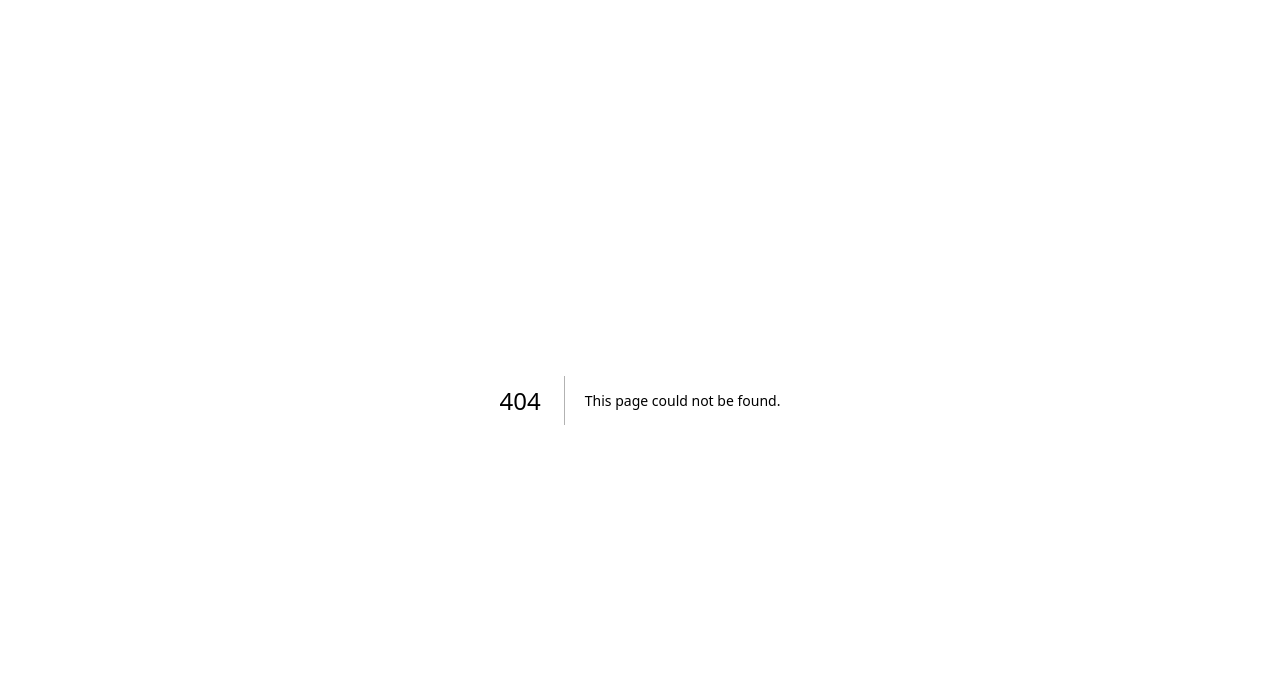
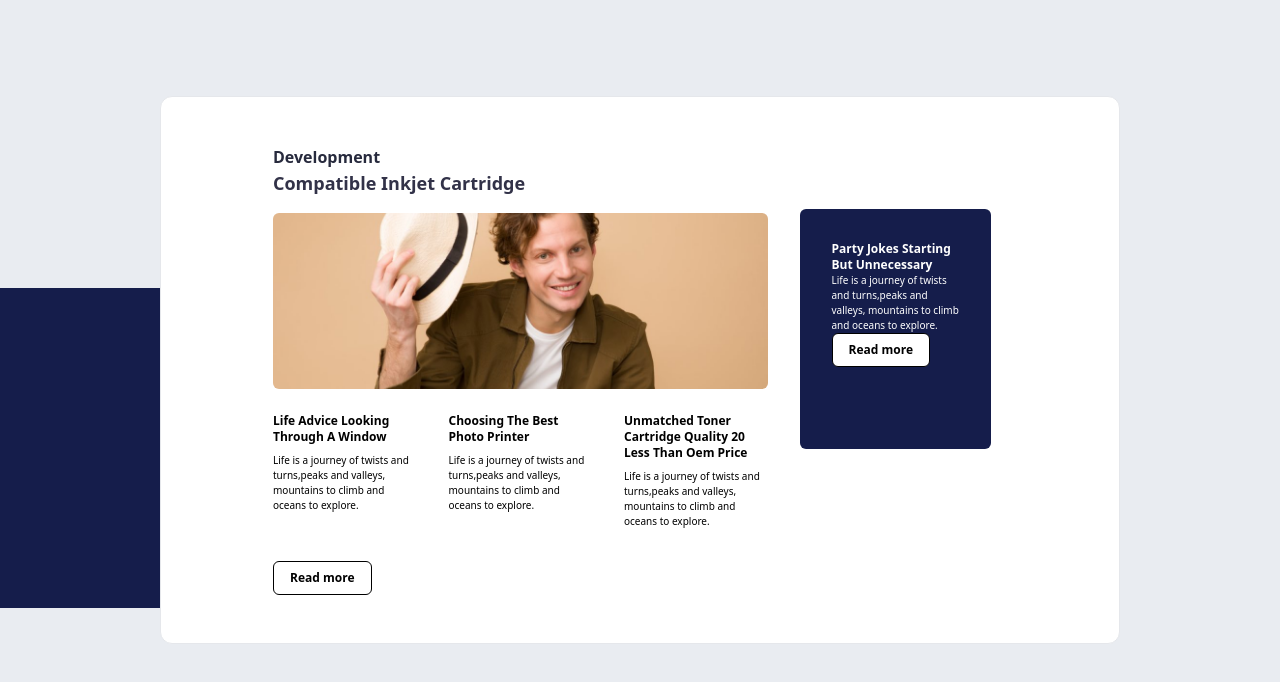
Before and after one commit to Ajithdev444/card, a Next.js app: page /development in a window 1280 px wide. Before the commit this address had no page. Shown: the top 682 px of the page. Built offline with nearby package versions, Linux system fonts and the light colour scheme.

Commit message:
development page created

```diff
--- /dev/null
+++ b/pages/development/index.tsx
@@ -0,0 +1,62 @@
+import React from 'react'
+import Image from 'next/image'
+import img2 from '../../public/img2.jpg'
+
+const Development = () => {
+  return (
+    <div className='relative bg-[#E9ECF1] h-screen'>
+        <div className='w-2/3 h-80 bg-[#151D4B] absolute mt-72'>
+
+        </div>
+        <div className='max-h-auto border mx-40 my-24 absolute bg-[#FFF] flex rounded-xl'>
+            <div className='py-12 px-28 col-span-2 w-3/4'>
+            <div className='mb-4'>
+            <h1 className='text-base font-semibold text-[#272A3D]'>Development</h1>
+            <h2 className='text-lg font-bold text-[#323248]'>Compatible Inkjet Cartridge</h2>
+            </div>
+            <div>
+                <Image src={img2} alt='development' className='w-full h-44 object-cover rounded-md'/>
+            </div>
+            <div className='grid grid-cols-3 w-full py-6 gap-8'>
+                <div>
+                    <h2 className='text-xs font-bold'>Life Advice Looking Through A Window</h2>
+                    <p className='text-[10px] py-2'>Life is a journey of twists and turns,peaks and
+                        valleys, mountains to climb and oceans to explore.
+                    </p>
+                </div>
+                <div>
+                    <h2 className='text-xs font-bold'>Choosing The Best Photo Printer</h2>
+                    <p className='text-[10px] py-2'>Life is a journey of twists and turns,peaks and
+                        valleys, mountains to climb and oceans to explore. </p>
+                </div>
+                <div>
+                    <h2 className='text-xs font-bold'>Unmatched Toner Cartridge Quality 20
+                        Less Than Oem Price
+                    </h2>
+                    <p className='text-[10px] py-2'>Life is a journey of twists and turns,peaks and
+                        valleys, mountains to climb and oceans to explore.</p>
+                </div>
+            </div>
+            <div>
+                <button className='px-4 py-2 border-[1px] border-[#000] rounded-md font-semibold text-xs'>
+                    Read more</button>
+            </div>
+            </div>
+            <div className='bg-[#151D4B] w-1/5 h-60 my-28 mx-[-80px] rounded-md'>
+                <div className='p-8'>
+                <h2 className='text-xs font-bold text-white'>Party Jokes Starting But Unnecessary</h2>
+                <p className='text-[10px] text-white'>Life is a journey of twists and turns,peaks and
+                        valleys, mountains to climb and oceans to explore.</p>
+                 <button className='px-4 py-2 border-[1px] border-[#000] rounded-md font-semibold text-xs bg-white'>
+                    Read more</button>
+            </div>
+            </div>
+
+
+        </div>
+
+    </div>
+  )
+}
+
+export default Development
```
